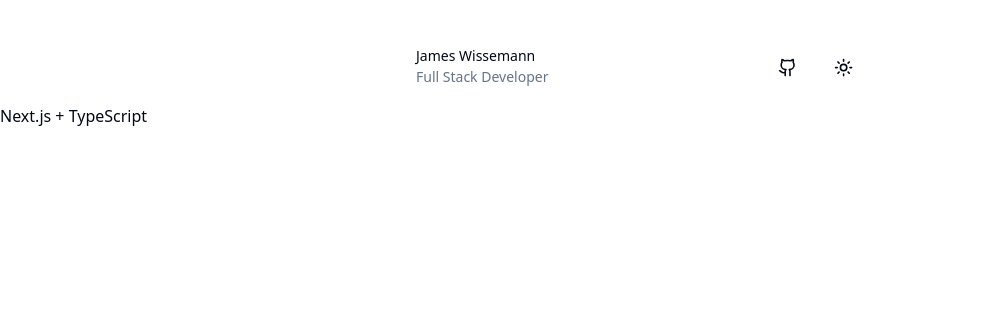
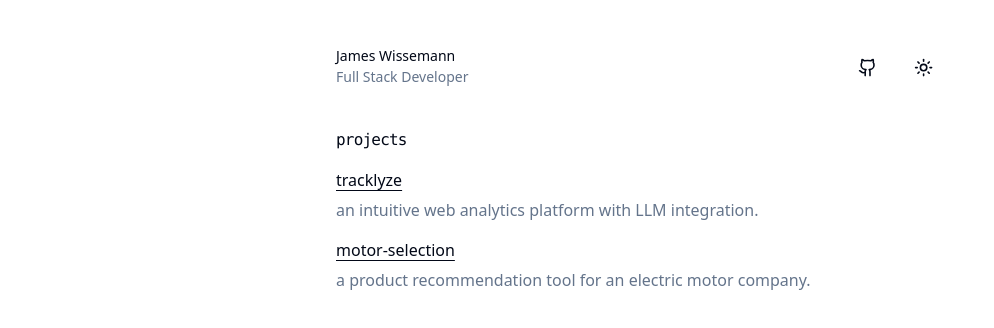
Before and after one commit to jdubba1/portfolio, a Next.js app: page / in a window 1280 px wide. Shown: the top 328 px of the page, without its empty margins (0-994 px from the left). Built offline with nearby package versions, Linux system fonts and the light colour scheme.

Commit message:
added some content

```diff
--- a/app/page.tsx
+++ b/app/page.tsx
@@ -3,9 +3,30 @@ import Link from 'next/link'
 
 export default function Home() {
   return (
-    <main>
-      <h1>Next.js + TypeScript</h1>
-      <Link href="/dashboard"></Link>
+    <main className="flex-1">
+      <div className="container flex flex-col space-y-2 max-w-2xl">
+        <article className='pt-6'>
+          <div className='space-y-1'>
+            <h2 className='font-mono tracking-tighter'>projects</h2>
+          </div>
+          <ul className='space-y-4 py-4'>
+            <li>
+              <a className='flex flex-col space-y-1.5 !no-underline' href="https://tracklyze.com">
+                <span className='font-medium underline underline-offset-4'>tracklyze</span>
+                <span className='text-muted-foreground'> an intuitive web analytics platform with LLM integration. </span>
+              </a>
+            </li>
+            <li>
+              <a className='flex flex-col space-y-1.5 !no-underline' href="https://goinfinitum.com/motor-selection">
+                <span className='font-medium underline underline-offset-4'>motor-selection</span>
+                <span className='text-muted-foreground'> a product recommendation tool for an electric motor company. </span>
+              </a>
+            </li>
+
+          </ul>
+
+        </article>
+      </div>
     </main>
   )
 }
--- a/components/main-nav.tsx
+++ b/components/main-nav.tsx
@@ -5,7 +5,7 @@ import { GithubIcon } from './github-icon'
 export function MainNav() {
   return (
     <nav>
-      <header className='container max-w-lg'>
+      <header className='container max-w-2xl'>
         <div className='flex items-center justify-between py-4'>
           {/* Name + Title */}
           <Link className='flex items-center space-x-2' href="/">
```
